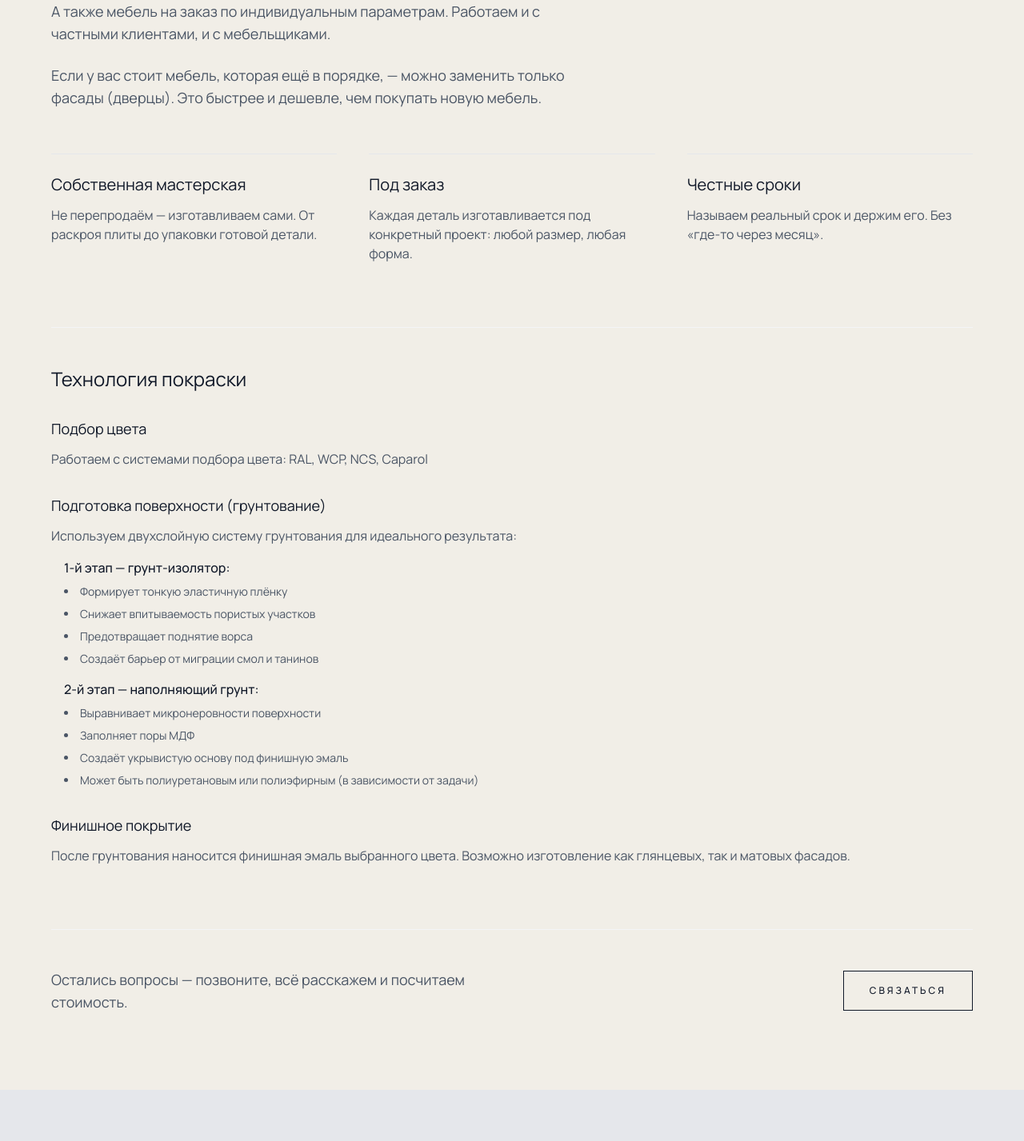
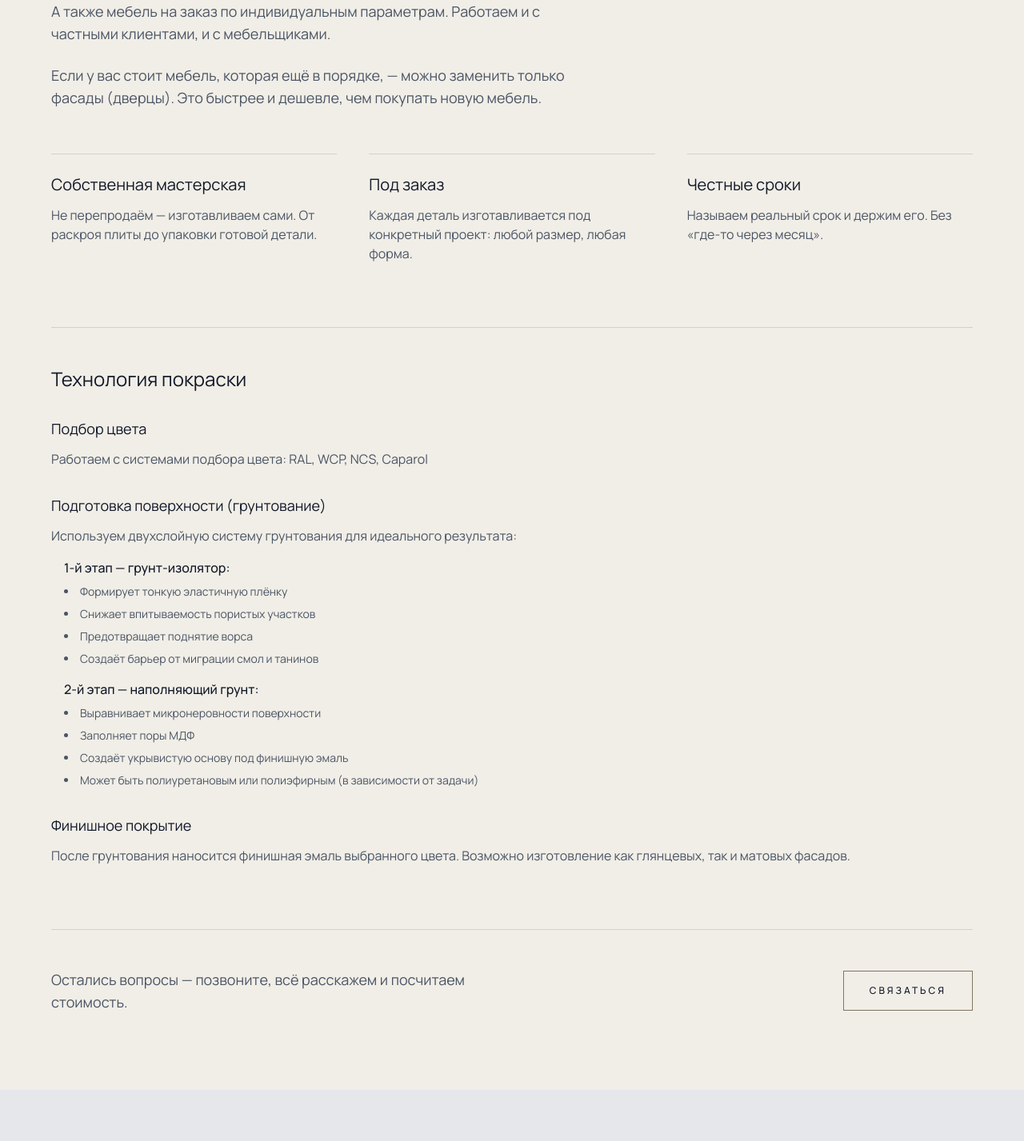
Before and after one commit to IljaBelousow/naumovich-site, a Next.js app: page /about in a window 1280 px wide. Shown: the part 440-1867 px from the top of the page at 80% size. Built offline with nearby package versions, Linux system fonts and the light colour scheme.

Commit message:
Apply warm premium palette to page styling

```diff
--- a/src/app/about/page.tsx
+++ b/src/app/about/page.tsx
@@ -44,7 +44,7 @@ export default function AboutPage() {
 
         <div className="mt-14 grid grid-cols-1 gap-10 sm:grid-cols-3">
           {principles.map((p) => (
-            <div key={p.title} className="border-t border-gray-200 pt-6">
+            <div key={p.title} className="border-t border-[#D8D0C3] pt-6">
               <h2 className="text-xl font-light text-gray-900">{p.title}</h2>
               <p className="mt-3 text-base font-light text-gray-600">{p.text}</p>
             </div>
@@ -52,7 +52,7 @@ export default function AboutPage() {
         </div>
 
         {/* Технология покраски */}
-        <div className="mt-20 border-t border-gray-100 pt-12">
+        <div className="mt-20 border-t border-[#D8D0C3] pt-12">
           <h2 className="text-2xl font-light text-gray-900 mb-8">
             Технология покраски
           </h2>
@@ -110,13 +110,13 @@ export default function AboutPage() {
           </div>
         </div>
 
-        <div className="mt-20 flex flex-col gap-6 border-t border-gray-100 pt-12 sm:flex-row sm:items-center sm:justify-between">
+        <div className="mt-20 flex flex-col gap-6 border-t border-[#D8D0C3] pt-12 sm:flex-row sm:items-center sm:justify-between">
           <p className="max-w-xl text-lg font-light text-gray-600">
             Остались вопросы — позвоните, всё расскажем и посчитаем стоимость.
           </p>
           <Link
             href="/contacts"
-            className="inline-block border border-gray-900 px-8 py-4 text-xs font-medium uppercase tracking-[0.25em] text-gray-900 transition-colors duration-300 hover:bg-gray-900 hover:text-white"
+            className="inline-block border border-[#82745F] px-8 py-4 text-xs font-medium uppercase tracking-[0.25em] text-gray-900 transition-colors duration-300 hover:bg-[#82745F] hover:text-white"
           >
             Связаться
           </Link>
```
